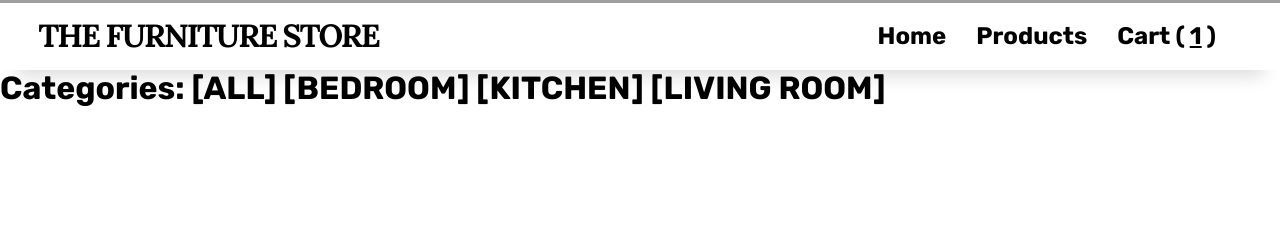
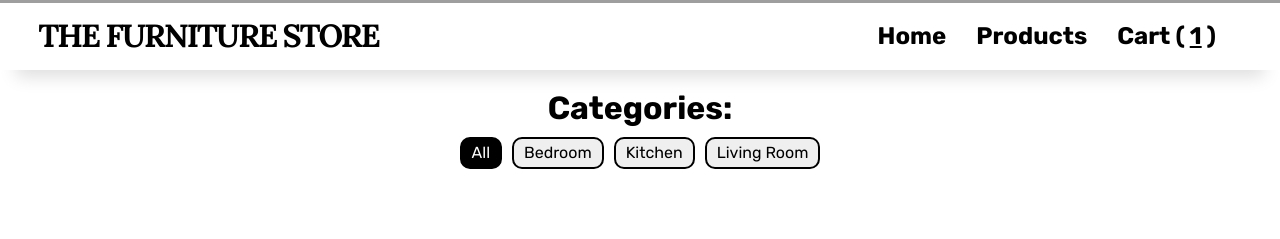
Before and after one commit to syfq-isml/odin-shopping-cart, a React (Create React App) app in the folder shopping-cart/: page /products in a window 1280 px wide. Shown: the part 201-440 px from the top of the page. Built offline with nearby package versions, Linux system fonts and the light colour scheme; grey boxes are pictures that could not be loaded.

Commit message:
add styling to category buttons in Product

```diff
--- a/shopping-cart/src/pages/Products.js
+++ b/shopping-cart/src/pages/Products.js
@@ -1,9 +1,73 @@
-import { Outlet } from "react-router-dom";
+import { useState } from "react";
+import { Link, Outlet } from "react-router-dom";
 
 function Products() {
+	const [isClicked, setIsClicked] = useState("all");
+
+	const makeBtnActive = (e) => {
+		setIsClicked((prevState) => (prevState = e.target.dataset.btn));
+	};
+
 	return (
-		<div>
-			<h1>Categories: [ALL] [BEDROOM] [KITCHEN] [LIVING ROOM]</h1>
+		<div className="global__padding">
+			<div className="products__categories fl-col-cont fl-centered">
+				<h1>Categories:</h1>
+				<div className="fl-row-cont products__category-btns">
+					<Link to="/products">
+						<button
+							data-btn="all"
+							className={
+								isClicked === "all"
+									? "products__category-btn products__category-btn--active"
+									: "products__category-btn"
+							}
+							onClick={makeBtnActive}
+						>
+							All
+						</button>
+					</Link>
+					<Link to="/products/bedroom">
+						<button
+							data-btn="bedroom"
+							className={
+								isClicked === "bedroom"
+									? "products__category-btn products__category-btn--active"
+									: "products__category-btn"
+							}
+							onClick={makeBtnActive}
+						>
+							Bedroom
+						</button>
+					</Link>
+					<Link to="/products/kitchen">
+						<button
+							data-btn="kitchen"
+							className={
+								isClicked === "kitchen"
+									? "products__category-btn products__category-btn--active"
+									: "products__category-btn"
+							}
+							onClick={makeBtnActive}
+						>
+							Kitchen
+						</button>
+					</Link>
+					<Link to="/products/living-room">
+						<button
+							data-btn="livingroom"
+							className={
+								isClicked === "livingroom"
+									? "products__category-btn products__category-btn--active"
+									: "products__category-btn"
+							}
+							onClick={makeBtnActive}
+						>
+							Living Room
+						</button>
+					</Link>
+				</div>
+			</div>
+
 			<Outlet />
 		</div>
 	);
--- a/shopping-cart/src/styles/styles.css
+++ b/shopping-cart/src/styles/styles.css
@@ -154,7 +154,8 @@ li {
 	background-position: 0% 50%;
 }
 
-.promo__padding {
+.promo__padding,
+.global__padding {
 	padding: 20px;
 }
 
@@ -225,3 +226,28 @@ li {
 	gap: 10px;
 	min-height: 500px;
 }
+
+.products__categories {
+	gap: 10px;
+}
+
+.products__category-btns {
+	gap: 10px;
+}
+
+.products__category-btn {
+	border: 2px solid black;
+	border-radius: 10px;
+	width: fit-content;
+	padding: 5px 10px;
+	cursor: pointer;
+}
+
+.products__category-btn--active {
+	border: 2px solid black;
+	border-radius: 10px;
+	width: fit-content;
+	padding: 5px 10px;
+	background-color: black;
+	color: white;
+}
```
